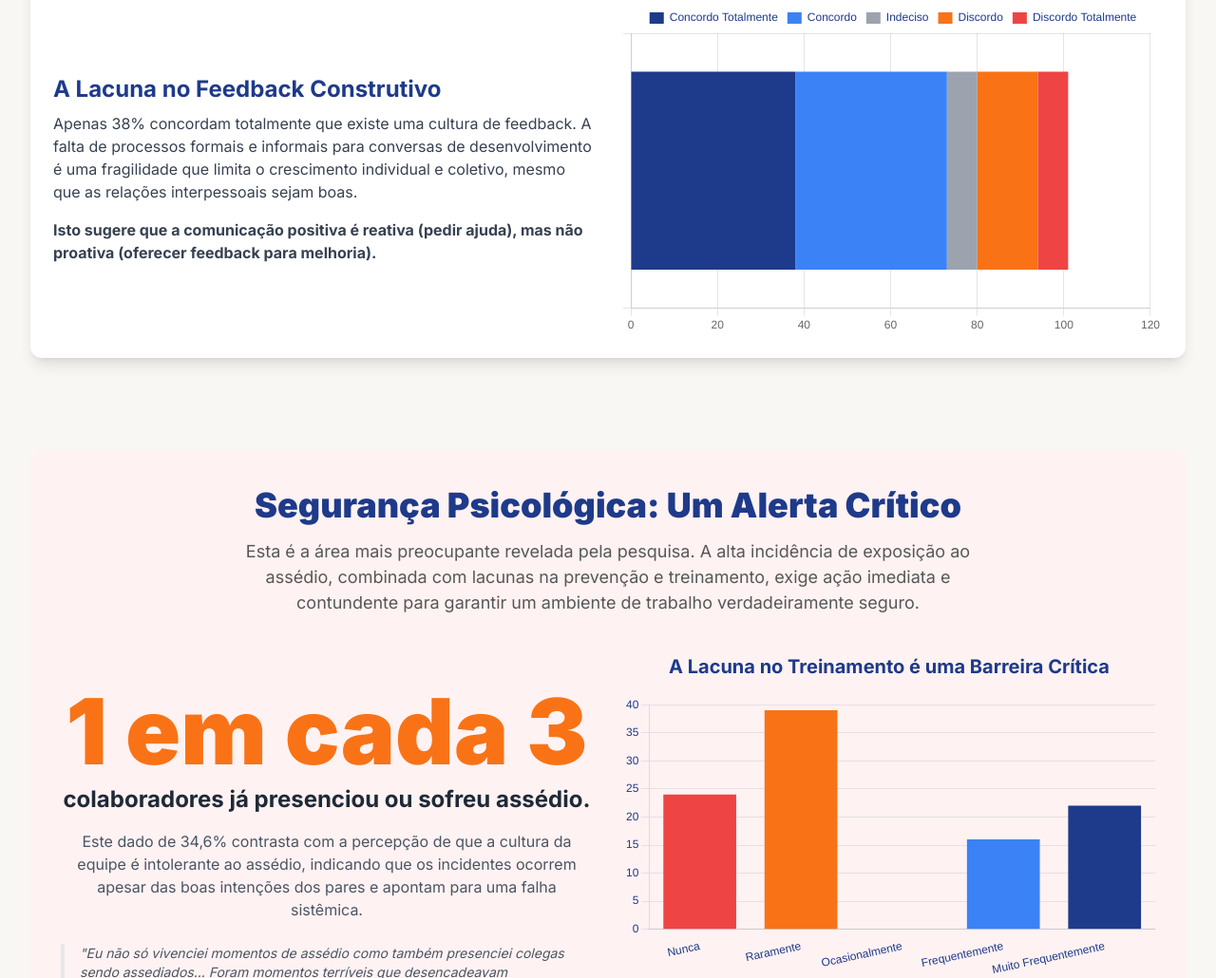
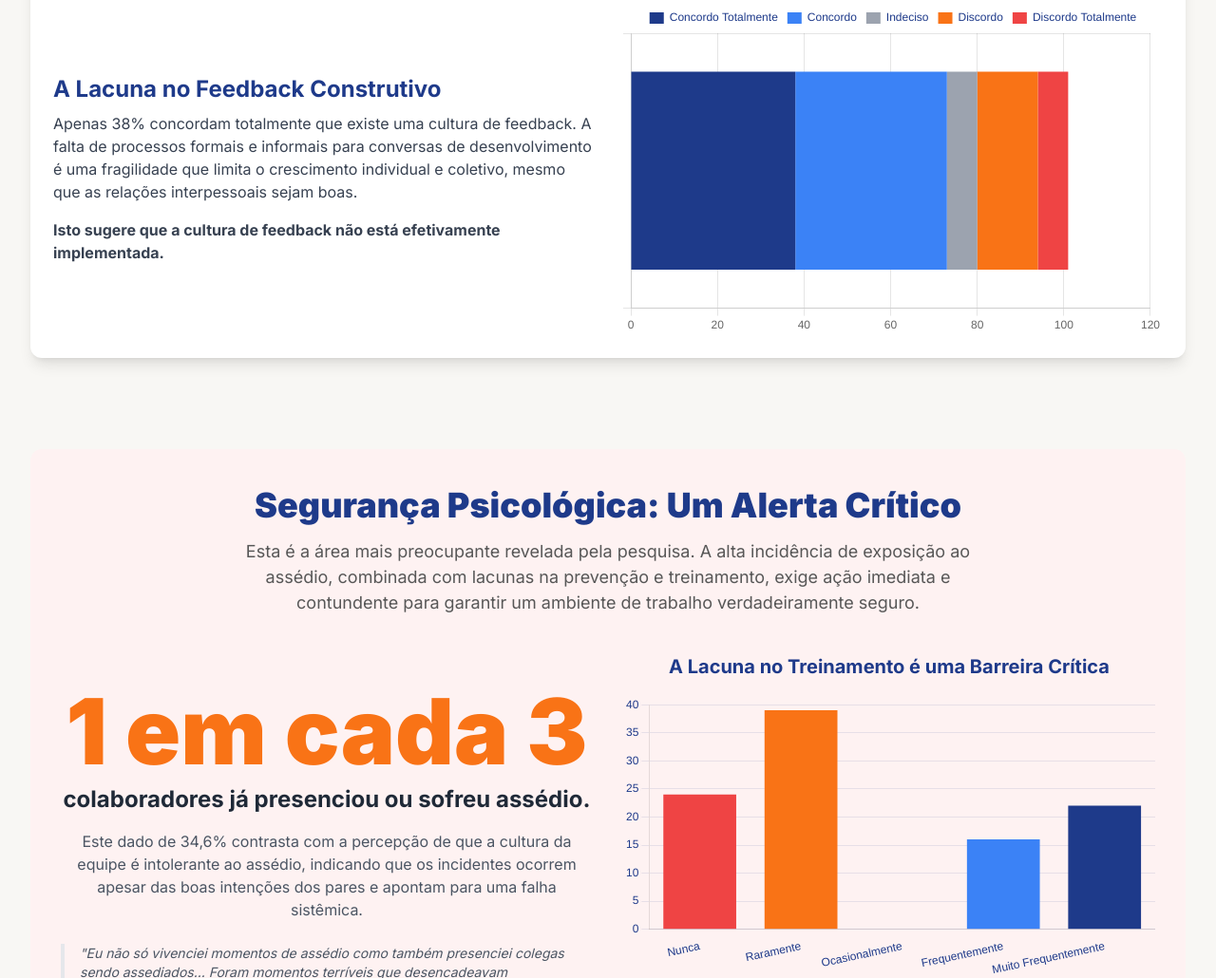
Before and after one commit to brunofbomfim/pesquisa-clima, a plain HTML site: page index.htm in a window 1280 px wide. Shown: the part 1907-2937 px from the top of the page at 95% size. Drawn offline with nearby package versions, Linux system fonts and the light colour scheme.

Commit message:
Update index.htm

```diff
--- a/index.htm
+++ b/index.htm
@@ -168,7 +168,7 @@
                             <div>
                                 <h3 class="text-2xl font-bold text-navy mb-2">A Lacuna no Feedback Construtivo</h3>
                                 <p class="text-gray-700 mb-4">Apenas 38% concordam totalmente que existe uma cultura de feedback. A falta de processos formais e informais para conversas de desenvolvimento é uma fragilidade que limita o crescimento individual e coletivo, mesmo que as relações interpessoais sejam boas.</p>
-                                <p class="text-gray-700 font-semibold">Isto sugere que a comunicação positiva é reativa (pedir ajuda), mas não proativa (oferecer feedback para melhoria).</p>
+                                <p class="text-gray-700 font-semibold">Isto sugere que a cultura de feedback não está efetivamente implementada.</p>
                             </div>
                             <div class="chart-container">
                                 <canvas id="feedbackChart"></canvas>
```
